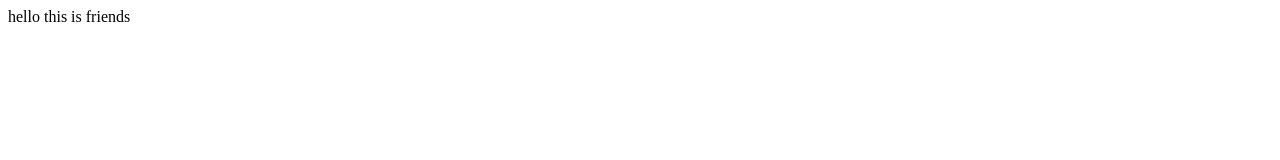
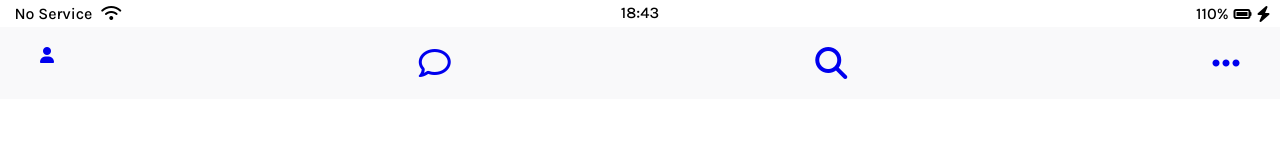
Before and after one commit to parispoly137/kokoa-clone, a plain HTML site: page friends.html in a window 1280 px wide. Drawn offline with Linux system fonts and the light colour scheme.

Commit message:
#6.10 Navigation Bar part One
* Create a framework for the friends.html file
* Add and sort icons.
* Create nav-bar.css file
* Import the file to style.css

```diff
--- /dev/null
+++ b/css/components/nav-bar.css
@@ -0,0 +1,9 @@
+.nav {
+  background-color: #f9f9fa;
+  padding: 20px 40px;
+}
+
+.nav__list {
+  display: flex;
+  justify-content: space-between;
+}
--- a/css/style.css
+++ b/css/style.css
@@ -3,7 +3,7 @@
 @import "variables.css";
 /* Components */
 @import "components/status-bar.css";
-
+@import "components/nav-bar.css";
 /* Screens */
 @import "screens/login.css";
 
--- a/friends.html
+++ b/friends.html
@@ -1 +1,53 @@
-hello this is friends
+<!DOCTYPE html>
+<html lang="en">
+<head>
+  <meta charset="UTF-8">
+  <meta name="viewport" content="width=device-width, initial-scale=1.0">
+  <title>Friends - Kokoa Talk</title>
+  <link rel="stylesheet" href="css/style.css">
+</head>
+
+<body>
+  <div class="status-bar">
+    <div class="status-bar__column">
+      <span>No Service</span>
+      <i class="fas fa-wifi"></i>
+    </div>
+    <div class="status-bar__column">
+      <span>18:43</span>
+    </div>
+    <div class="status-bar__column">
+      <span>110%</span>
+      <i class="fas fa-battery-full"></i>
+      <i class="fas fa-bolt"></i>
+    </div>
+  </div>
+
+<nav class="nav">
+  <ul class="nav__list">
+    <li class="nav__btn">
+      <a class="nav__link" href="friends.html">
+        <i class="fas fa-user fa-2xg"></i>
+      </a>
+    </li>
+    <li class="nav__btn">
+      <a class="nav__link" href="#">
+        <i class="far fa-comment fa-2x"></i></a>
+    </li>
+    <li class="nav__btn">
+      <a class="nav__link" href="#">
+        <i class="fas fa-search fa-2x"></i></a>
+    </li>
+    <li class="nav__btn">
+      <a class="nav__link" href="#">
+        <i class="fas fa-ellipsis-h fa-2x"></i></a>
+    </li>
+  </ul>
+</nav>
+
+
+
+  <script src="https://kit.fontawesome.com/6478f529f2.js" crossorigin="anonymous"></script>
+</body>
+
+</html>
```
